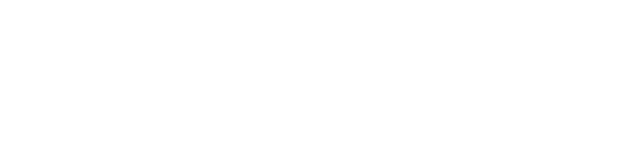
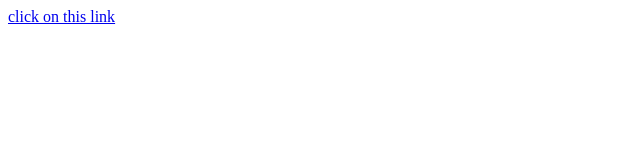
Before and after one commit to Nav6k/Task1, a plain HTML site: page index.html in a window 1280 px wide. Shown: the whole page, without its empty margins (0-640 px from the left). Drawn offline with Linux system fonts and the light colour scheme.

Commit message:
Update index.html

```diff
--- a/index.html
+++ b/index.html
@@ -6,6 +6,6 @@
     <title>Document</title>
 </head>
 <body>
-    <a href="http://127.0.0.1:5500/index.html">
+    <a href="./task1">click on this link</a>
 </body>
 </html>
```
